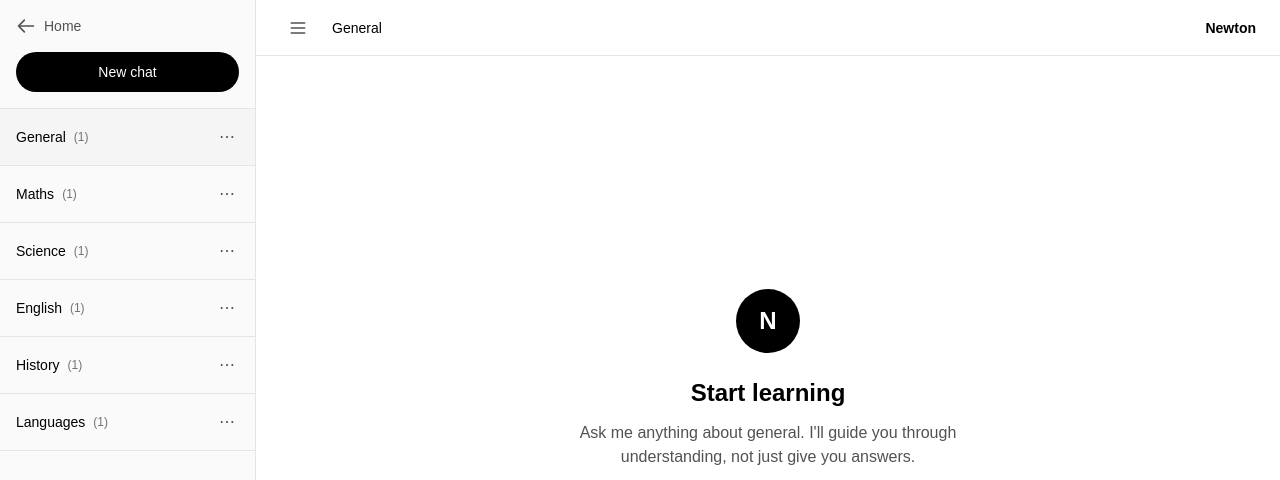
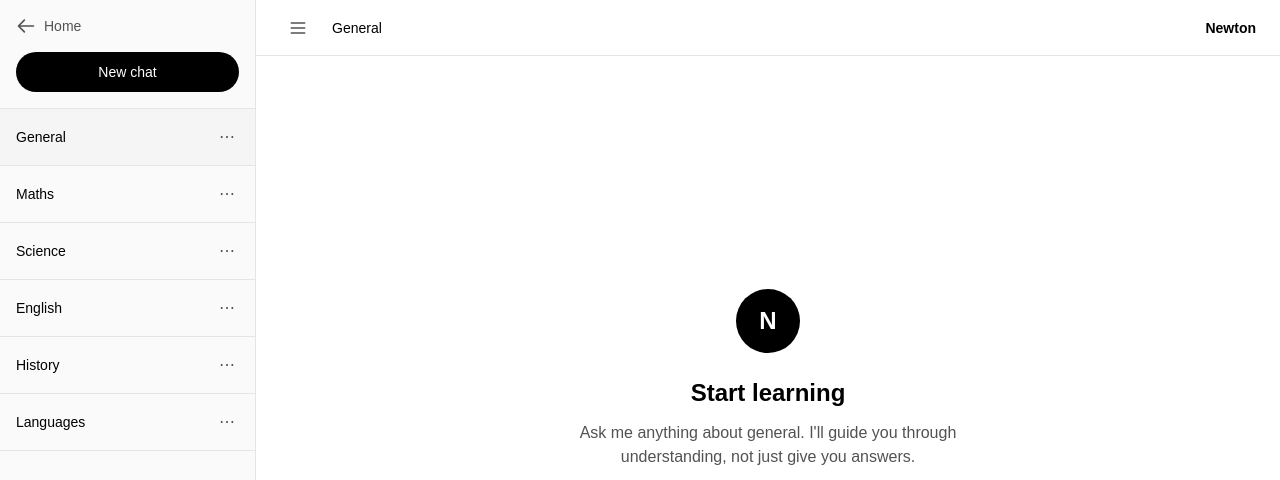
Before and after one commit to eliotjsantos-stack/newton.ai, a Next.js app: page /chat in a window 1280 px wide. Shown: the top 480 px of the page. Built offline with nearby package versions, Linux system fonts and the light colour scheme.

Commit message:
Removed chat count from sidebar

```diff
--- a/app/chat/page.js
+++ b/app/chat/page.js
@@ -398,7 +398,6 @@ export default function Newton() {
                         </svg>
                       )}
                       <span className="text-sm font-medium text-black">{subject}</span>
-                      <span className="text-xs text-neutral-500">({chats.length})</span>
                     </div>
 
                     <button
```
